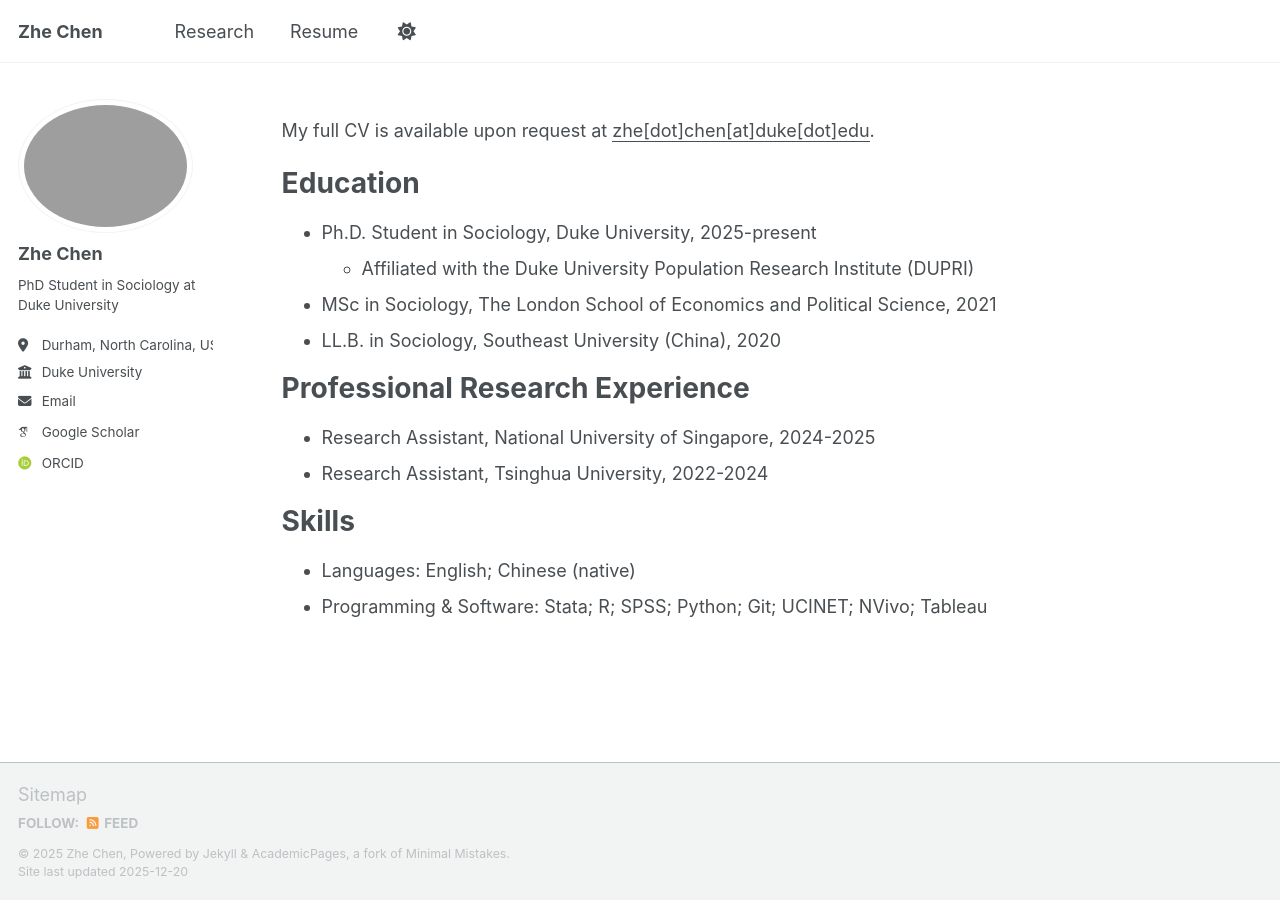
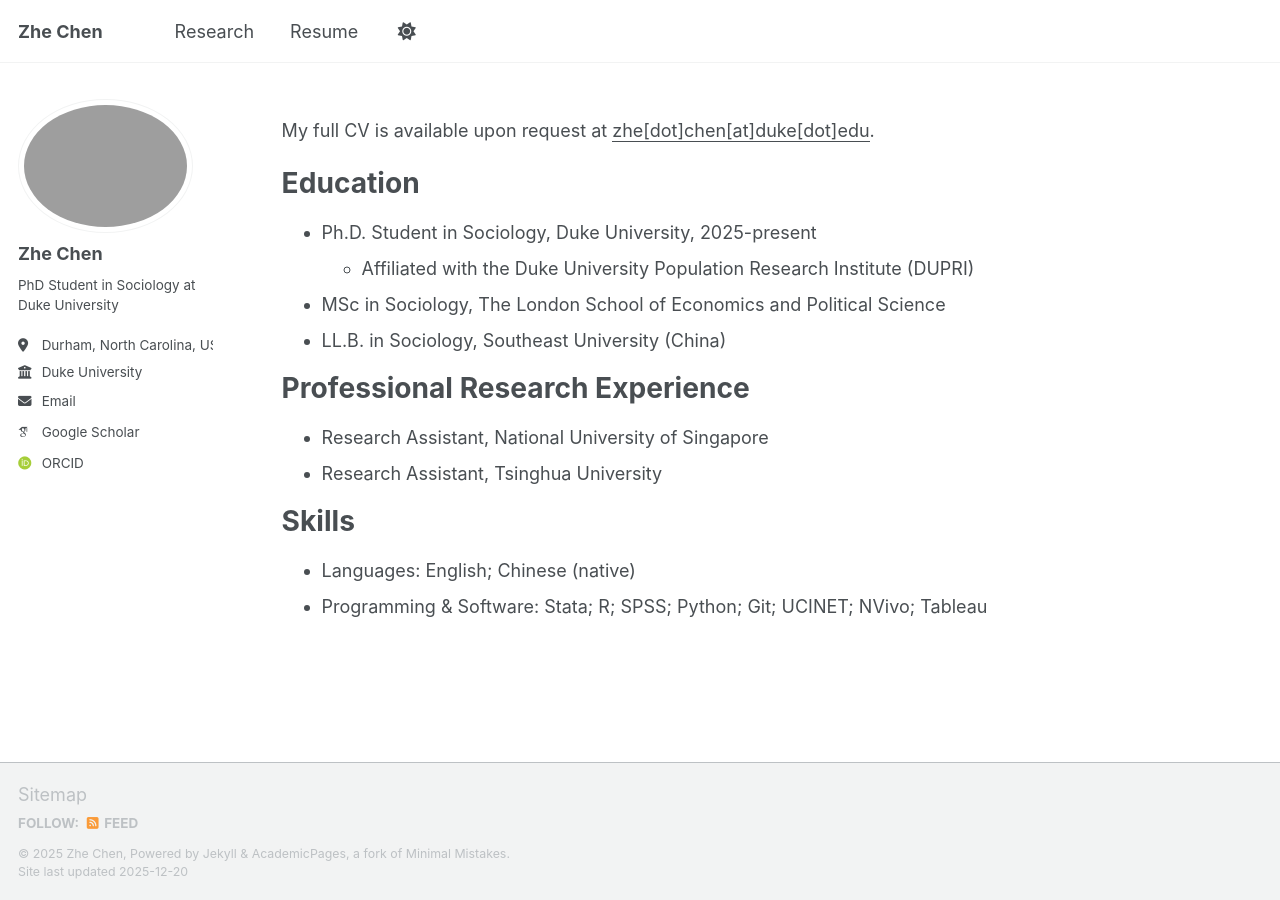
Before and after one commit to zhechensoc/zhechensoc.github.io, a Jekyll site: the page built from _pages/resume.md, in a window 1280 px wide. Built offline with Jekyll 4.4.1, drawn with Linux system fonts in a browser that asks for light colours; some web fonts are replaced; a script bundle is joined from its source files by our own code; library files that are not in the unit come from our copies.

Commit message:
Update resume.md

```diff
--- a/_pages/resume.md
+++ b/_pages/resume.md
@@ -12,12 +12,12 @@ My full CV is available upon request at <ins>zhe[dot]chen[at]duke[dot]edu</ins>.
 # Education
 * Ph.D. Student in Sociology, Duke University, 2025-present
     * Affiliated with the Duke University Population Research Institute (DUPRI)
-* MSc in Sociology, The London School of Economics and Political Science, 2021
-* LL.B. in Sociology, Southeast University (China), 2020
+* MSc in Sociology, The London School of Economics and Political Science
+* LL.B. in Sociology, Southeast University (China)
 
 # Professional Research Experience
-* Research Assistant, National University of Singapore, 2024-2025
-* Research Assistant, Tsinghua University, 2022-2024
+* Research Assistant, National University of Singapore
+* Research Assistant, Tsinghua University
 
 # Skills
 * Languages: English; Chinese (native)
```
